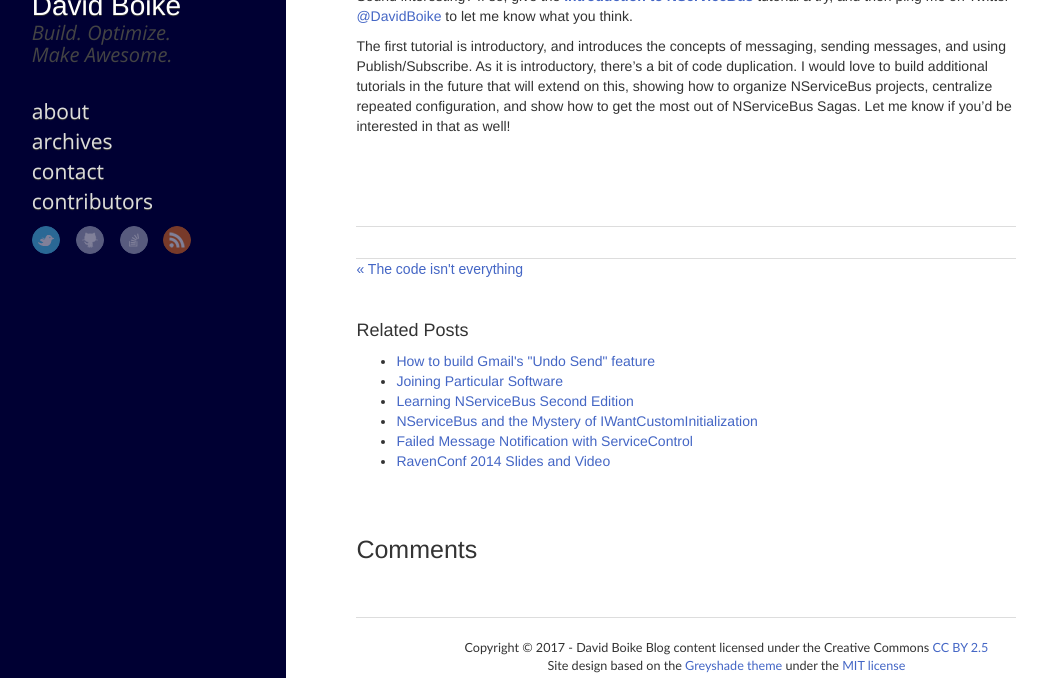
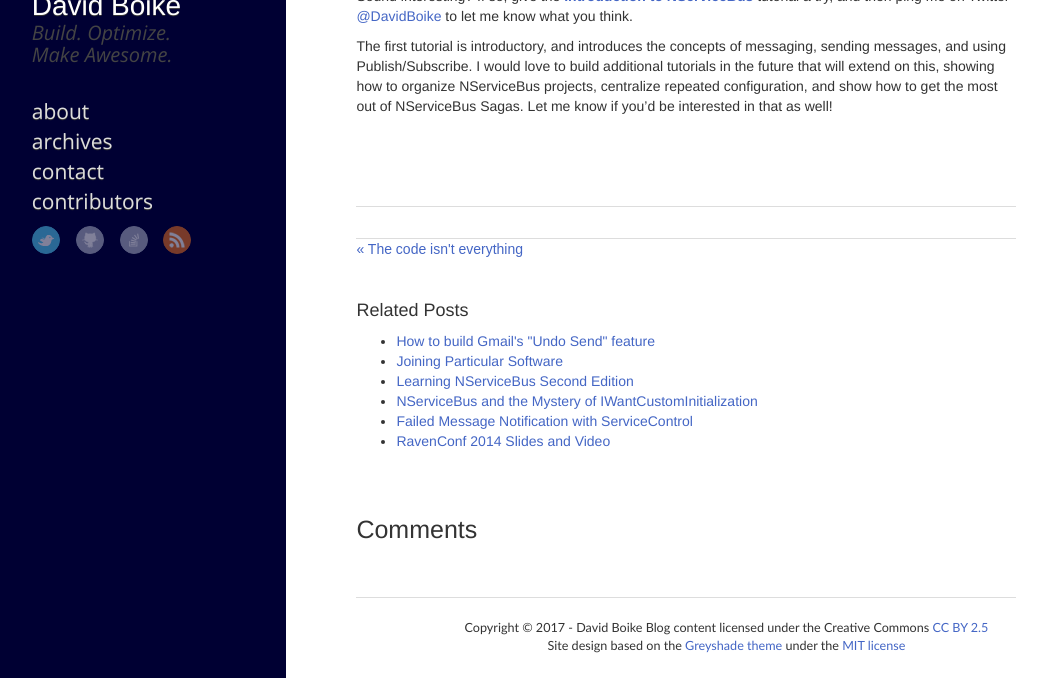
Before and after one commit to umarmohammed/umarmohammed.github.io, a Jekyll site: the page built from _posts/2017/2017-03-06-introduction-to-nservicebus.md, in a window 1280 px wide and 900 px high, scrolled down 1445 px, cut to the strip 222-900 px from the top of the window. Shown: the whole strip, without its empty margins (8-1055 px from the left). Built offline with Jekyll 4.4.1, drawn with Linux system fonts in a browser that asks for light colours; nearby versions of some CDN libraries; comment, search, counter and statistics services are not loaded.

Commit message:
Remove unneeded sentence

```diff
--- a/_posts/2017/2017-03-06-introduction-to-nservicebus.md
+++ b/_posts/2017/2017-03-06-introduction-to-nservicebus.md
@@ -53,4 +53,4 @@ When complete, the system you build will look something like this:
 
 Sound interesting? If so, give the [**Introduction to NServiceBus**](https://docs.particular.net/tutorials/intro-to-nservicebus/) tutorial a try, and then ping me on Twitter [@DavidBoike](https://twitter.com/DavidBoike) to let me know what you think.
 
-The first tutorial is introductory, and introduces the concepts of messaging, sending messages, and using Publish/Subscribe. As it is introductory, there's a bit of code duplication. I would love to build additional tutorials in the future that will extend on this, showing how to organize NServiceBus projects, centralize repeated configuration, and show how to get the most out of NServiceBus Sagas. Let me know if you'd be interested in that as well!
+The first tutorial is introductory, and introduces the concepts of messaging, sending messages, and using Publish/Subscribe. I would love to build additional tutorials in the future that will extend on this, showing how to organize NServiceBus projects, centralize repeated configuration, and show how to get the most out of NServiceBus Sagas. Let me know if you'd be interested in that as well!
```
